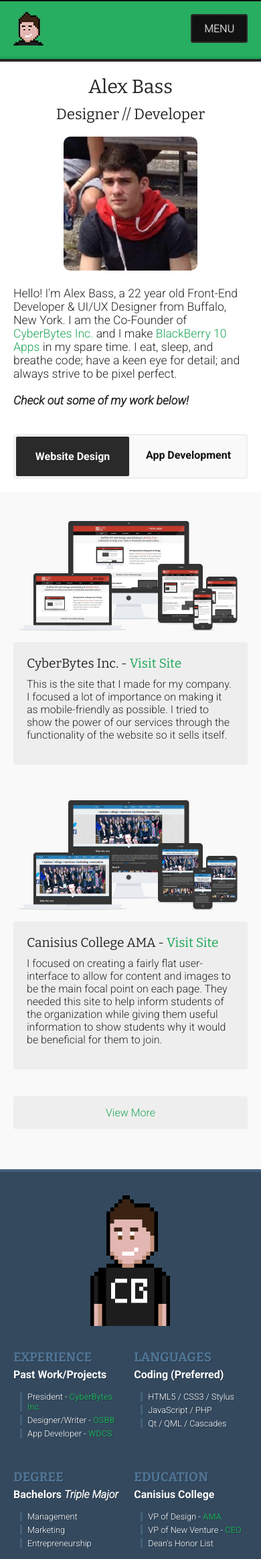
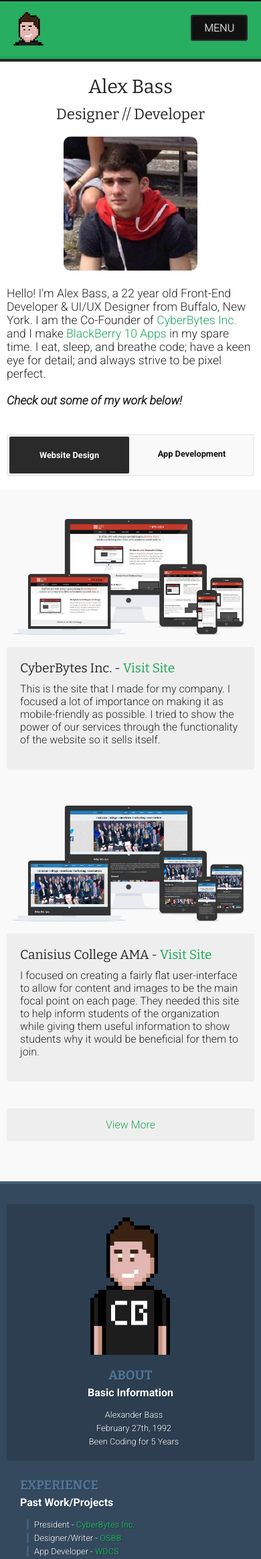
Before and after one commit to abass/abass-old, a PHP site: page / in a window 390 px wide. Shown: the top 2328 px of the page at 67% size. Run offline with PHP 8.4, Linux system fonts and the light colour scheme; style sheets or scripts are compiled from the project's sources.

Commit message:
About section revamp

```diff
--- a/index.html
+++ b/index.html
@@ -98,7 +98,16 @@
     <section class="container about">
       <div class="contained">
         <aside>
-          <img src="img/clear.gif" class="portrait" alt="Alex Bass">
+          <div><img src="img/clear.gif" class="portrait" alt="Alex Bass"></div>
+          <div>
+            <h3>About</h3>
+            <span>Basic Information</span>
+            <ul>
+              <li>Alexander Bass</li>
+              <li>February 27th, 1992</li>
+              <li>Been Coding for 5 Years</li>
+            </ul>
+          </div>
         </aside>
         <article>
           <div>
@@ -138,11 +147,11 @@
             </ul>
           </div>
           <div>
-            <h3>About</h3>
-            <span>Random Information</span>
+            <h3>Random</h3>
+            <span>Interesting Info</span>
             <ul>
               <li>Long $BBRY Investor</li>
-              <li>Pixel Perfect Personality</li>
+              <li>Pixel Perfect Eye for Detail</li>
               <li>Mechanical Keyboard Lover</li>
             </ul>
           </div>
@@ -152,11 +161,21 @@
             <ul>
               <li>App Development</li>
               <li>Skateboarding</li>
-              <li>Tech Enthusiast</li>
+              <li>Technology</li>
             </ul>
           </div>
         </article>
       </div>
+      <!-- <div class="contained"><a href="#" class="more">Learn More About Me</a></div> -->
+      <!-- <div class="contained">
+        <p>As a child, I spent most of my free time skateboarding and making video games with an RPG Maker. They were my two favorite hobbies and I dreamt of one day making a career out of one of them. As time went on, my passion for video game design grew, and I knew which career path I wanted to take.</p>
+
+        <p>There was one little problem though: I hated having to come up with a storyline for games. They needed components like complex stories, unexpected plot twists, and remarkable endings. I realized it wasn't actually the video game's story I was so passionate about, rather, it was the design that went into it; the complexity and problem-solving that went on behind the scenes to make the idea of a game come to fruition. The end-user loves seeing the finished product; I love seeing the work that goes into it.</p>
+
+        <p>Web design and app development provided with a better outlet to do what I wanted. There's no storyline; no plot twist; no remarkable ending to be made. There's just the design, detail, and problem-solving that goes into it. I quickly fell in love with the art of web design and app development, and they've become my passion. Now, instead of spending my time creating storylines, I spend it staying up-to-date on the ever-changing trends on the web. And not because I should, but simply because I enjoy doing it.</p>
+
+        <p>I've heard that when you can't tell the difference between your work and hobby, you know you've made a good career choice. And as far as I'm concerned, I couldn't have made a better one.</p>
+      </div> -->
     </section>
 
     <!-- FOOTER -->
--- a/resources/css/style.css
+++ b/resources/css/style.css
@@ -50,7 +50,7 @@ header section span .logo {
 }
 header section span.menu {
   text-align: right;
-  padding: 15px 0;
+  padding: 13px 0;
   display: none;
 }
 @media only screen and (max-width: 799px) {
@@ -58,10 +58,15 @@ header section span.menu {
     display: block;
   }
 }
+@media only screen and (max-width: 500px) {
+  header section span.menu {
+    padding: 14px 0;
+  }
+}
 header section span.menu a {
   color: #fff;
   background: #111;
-  padding: 10px 18px;
+  padding: 8px 18px;
   border: 2px solid #2a2a2a;
   border-radius: 4px;
 }
@@ -168,7 +173,7 @@ header nav ul li a:after {
     clear: both;
   }
 }
-@media only screen and (max-width: 350px) {
+@media only screen and (max-width: 400px) {
   header nav ul li a {
     display: block;
     clear: both;
@@ -470,6 +475,11 @@ header nav ul li .active {
   text-shadow: 1px 1px 0 rgba(0,0,0,0.25);
 }
 .about aside {
+  margin-top: 15px;
+  position: relative;
+  left: 68.6666666666667%;
+  background: #2c3e50;
+  border-radius: 4px;
   *zoom: 1;
   float: left;
   display: inline;
@@ -492,8 +502,10 @@ header nav ul li .active {
 .about aside:last-child {
   margin-right: 0%;
 }
-@media only screen and (max-width: 680px) {
+@media only screen and (max-width: 799px) {
   .about aside {
+    position: static;
+    left: 0;
     *zoom: 1;
     float: left;
     display: inline;
@@ -518,6 +530,69 @@ header nav ul li .active {
     margin-right: 0%;
   }
 }
+.about aside div {
+  *zoom: 1;
+  float: left;
+  display: inline;
+  clear: none;
+  text-align: inherit;
+  padding-left: 0;
+  padding-right: 0;
+  width: 48.5%;
+  margin-left: 0%;
+  margin-right: 3%;
+  display: block;
+  clear: both;
+  float: none;
+  width: 100%;
+  margin-left: auto;
+  margin-right: auto;
+}
+.about aside div:before,
+.about aside div:after {
+  content: '';
+  display: table;
+}
+.about aside div:after {
+  clear: both;
+}
+.about aside div:nth-child(2n) {
+  margin-right: 0%;
+  float: right;
+}
+.about aside div:first-child {
+  margin-left: auto;
+}
+.about aside div:last-child {
+  margin-right: auto;
+}
+@media only screen and (max-width: 799px) {
+  .about aside div {
+    display: inline;
+    clear: none;
+    width: auto;
+    margin-left: 0;
+    margin-right: 0;
+    text-align: left;
+    padding-top: 10px;
+  }
+  .about aside div:first-child {
+    margin-left: 0;
+  }
+  .about aside div:last-child {
+    margin-right: 0;
+  }
+}
+@media only screen and (max-width: 799px) {
+  .about aside div:last-child {
+    margin-top: 25px;
+  }
+}
+@media only screen and (max-width: 400px) {
+  .about aside div:last-child {
+    margin-top: 0;
+  }
+}
 .about article {
   *zoom: 1;
   float: left;
@@ -529,6 +604,11 @@ header nav ul li .active {
   width: 65.6666666666667%;
   margin-left: 0%;
   margin-right: 3%;
+  position: relative;
+  left: -34.3333333333333%;
+  display: table;
+  text-align: left;
+  margin: 0 auto;
 }
 .about article:before,
 .about article:after {
@@ -553,6 +633,8 @@ header nav ul li .active {
     width: 100%;
     margin-left: 0%;
     margin-right: 3%;
+    position: static;
+    left: 0;
   }
   .about article:before,
   .about article:after {
@@ -563,6 +645,99 @@ header nav ul li .active {
     clear: both;
   }
   .about article:last-child {
+    margin-right: 0%;
+  }
+}
+.about aside > div {
+  text-align: center;
+  box-sizing: border-box;
+}
+@media only screen and (max-width: 799px) {
+  .about aside > div {
+    *zoom: 1;
+    float: left;
+    display: inline;
+    clear: none;
+    text-align: inherit;
+    padding-left: 0;
+    padding-right: 0;
+    width: 48.5%;
+    margin-left: 0%;
+    margin-right: 3%;
+    text-align: center;
+  }
+  .about aside > div:before,
+  .about aside > div:after {
+    content: '';
+    display: table;
+  }
+  .about aside > div:after {
+    clear: both;
+  }
+  .about aside > div:last-child {
+    margin-right: 0%;
+  }
+}
+@media only screen and (max-width: 680px) {
+  .about aside > div {
+    *zoom: 1;
+    float: left;
+    display: inline;
+    clear: none;
+    text-align: inherit;
+    padding-left: 0;
+    padding-right: 0;
+    width: 48.5%;
+    margin-left: 0%;
+    margin-right: 3%;
+    text-align: center;
+  }
+  .about aside > div:before,
+  .about aside > div:after {
+    content: '';
+    display: table;
+  }
+  .about aside > div:after {
+    clear: both;
+  }
+  .about aside > div:nth-child(3n) {
+    margin-right: 3%;
+    float: left;
+  }
+  .about aside > div:nth-child(2n) {
+    margin-right: 0%;
+    float: right;
+  }
+}
+@media only screen and (max-width: 400px) {
+  .about aside > div {
+    *zoom: 1;
+    float: left;
+    display: inline;
+    clear: none;
+    text-align: inherit;
+    padding-left: 0;
+    padding-right: 0;
+    width: 100%;
+    margin-left: 0%;
+    margin-right: 3%;
+    text-align: center;
+    margin: 5px 0;
+    padding: 0 20px;
+  }
+  .about aside > div:before,
+  .about aside > div:after {
+    content: '';
+    display: table;
+  }
+  .about aside > div:after {
+    clear: both;
+  }
+  .about aside > div:nth-child(2n) {
+    margin-right: 3%;
+    float: left;
+  }
+  .about aside > div:last-child {
     margin-right: 0%;
   }
 }
@@ -652,7 +827,7 @@ header nav ul li .active {
     float: right;
   }
 }
-@media only screen and (max-width: 350px) {
+@media only screen and (max-width: 400px) {
   .about article > div {
     *zoom: 1;
     float: left;
@@ -666,6 +841,7 @@ header nav ul li .active {
     margin-right: 3%;
     margin: 5px 0;
     padding: 0 20px;
+    border-bottom: 2px solid #2c3e50;
   }
   .about article > div:before,
   .about article > div:after {
@@ -683,6 +859,7 @@ header nav ul li .active {
     margin-right: 0%;
   }
 }
+.about aside > div > h3,
 .about article > div > h3 {
   color: #507596;
   text-shadow: 1px 1px 0 rgba(0,0,0,0.25);
@@ -690,28 +867,36 @@ header nav ul li .active {
   font-weight: bold;
   margin-bottom: 5px;
 }
+.about aside > div > span,
 .about article > div > span {
   font-weight: bold;
   font-size: 1.4em;
 }
 @media only screen and (max-width: 799px) {
+  .about aside > div > span,
   .about article > div > span {
     font-size: 1.1em;
   }
 }
 @media only screen and (max-width: 500px) {
+  .about aside > div > span,
   .about article > div > span {
     font-size: 1em;
   }
 }
+.about aside > div ul,
 .about article > div ul {
   list-style: none;
   padding-left: 20px;
 }
 @media only screen and (max-width: 799px) {
+  .about aside > div ul,
   .about article > div ul {
     padding-left: 10px;
   }
+}
+.about aside > div li {
+  margin: 5px 0;
 }
 .about article > div li {
   border-left: 3px solid #425f7a;
@@ -727,31 +912,21 @@ header nav ul li .active {
   }
 }
 .portrait {
-  background: url("../../img/alex-portrait.png") no-repeat center center;
-  height: 620px;
+  background: url("../../img/alex-portrait.png") no-repeat center top;
+  height: 275px;
   width: 100%;
+  margin: 10px 0;
 }
 @media only screen and (max-width: 799px) {
   .portrait {
-    display: none;
-    height: 0;
-    width: 0;
+    background-position: center top;
+    height: 210px;
+    margin: 0;
   }
 }
-@media only screen and (max-width: 680px) {
+@media only screen and (max-width: 400px) {
   .portrait {
-    display: block;
-    background-position: center top;
-    height: 240px;
-    width: 100%;
-  }
-}
-@media only screen and (max-width: 500px) {
-  .portrait {
-    display: block;
-    background-position: center top;
-    height: 200px;
-    width: 100%;
+    margin: 10px 0;
   }
 }
 a {
@@ -891,7 +1066,7 @@ li {
     padding: 20px 20px;
   }
 }
-@media only screen and (max-width: 350px) {
+@media only screen and (max-width: 400px) {
   .container {
     padding: 20px 10px;
   }
@@ -926,7 +1101,7 @@ li {
   background: #f9f9f9;
   border-radius: 4px;
 }
-@media only screen and (max-width: 350px) {
+@media only screen and (max-width: 400px) {
   .toggle {
     font-size: 0.8rem;
   }
@@ -973,6 +1148,10 @@ img {
   display: block;
   padding: 15px 0;
   border-radius: 4px;
+}
+.about .more {
+  background: #425f7a;
+  color: #2c3e50;
 }
 .fa-external-link {
   font-size: 0.8rem;
--- a/resources/css/style.styl
+++ b/resources/css/style.styl
@@ -8,18 +8,19 @@ dbp = 1140px
 tbp = 799px
 pbp = 680px
 mbp = 500px
-xmbp = 350px
+xmbp = 400px
 
 lt-green = #27ae60
 green = #1ea557
 
-// 7, 11, 14
+// 7, 11, 14 #34495e #2c3e50
 ltrrr-blue = rgba(80, 117, 150, 1.0)
 ltrr-blue = rgba(73, 106, 136, 1.0)
 ltr-blue = rgba(66, 95, 122, 1.0)
 lt-blue = rgba(59, 84, 108, 1.0)
-blue = #34495e
-dk-blue = #2c3e50
+blue = rgba(52, 73, 94, 1.0)
+dk-blue = rgba(44, 62, 80, 1.0)
+dkr-blue = rgba(37, 51, 66, 1.0)
 
 orange = #fc6e51
 dk-orange = #e7522a
@@ -81,14 +82,16 @@ header
           width: 45px
     span.menu
       text-align: right
-      padding: 15px 0
+      padding: 13px 0
       display: none
       +below(tbp)
         display: block
+      +below(mbp)
+          padding: 14px 0
       a
         color: white
         background: black
-        padding: 10px 18px
+        padding: 8px 18px
         border: 2px solid dk-gray
         border-radius: 4px
   nav
@@ -197,14 +200,49 @@ header
   color: white
   text-shadow: b-ts
   aside
+    margin-top: 15px
+    shift(2/3)
+    background: dk-blue
+    border-radius: 4px
     col(1/3)
-    +below(pbp)
+    +below(tbp)
+      unshift()
       col(3/3)
       margin: 10px 0 20px 0
+    div
+      col(1/2, cycle: 2)
+      stack()
+      +below(tbp)
+        unstack()
+        padding-top: 10px
+    div:last-child
+      +below(tbp)
+        margin-top: 25px
+      +below(xmbp)
+        margin-top: 0
   article
     col(2/3)
+    shift(-1/3)
+    display: table
+    text-align: left
+    margin: 0 auto
     +below(tbp)
       col(3/3)
+      unshift()
+  aside > div
+    text-align: center
+    box-sizing: border-box
+    +below(tbp)
+      col(1/2)
+      text-align: center
+    +below(pbp)
+      col(1/2, uncycle: 3, cycle: 2)
+      text-align: center
+    +below(xmbp)
+      col(2/2, uncycle: 2)
+      text-align: center
+      margin: 5px 0
+      padding: 0 20px
   article > div
     col(1/2, cycle: 2)
     box-sizing: border-box
@@ -217,24 +255,27 @@ header
       col(2/2, uncycle: 2)
       margin: 5px 0
       padding: 0 20px
-  article > div > h3
+      border-bottom: 2px solid dk-blue
+  aside > div > h3, article > div > h3
     color: ltrrr-blue
     text-shadow: b-ts
     text-transform: uppercase
     font-weight: bold
     margin-bottom: 5px
-  article > div > span
+  aside > div > span, article > div > span
     font-weight: bold
     font-size: 1.4em
     +below(tbp)
       font-size: 1.1em
     +below(mbp)
       font-size: 1em
-  article > div ul
+  aside > div ul, article > div ul
     list-style: none
     padding-left: 20px
     +below(tbp)
       padding-left: 10px
+  aside > div li
+    margin: 5px 0
   article > div li
     border-left: 3px solid ltr-blue
     padding-left: 8px
@@ -245,23 +286,22 @@ header
       font-weight: normal
 
 .portrait
-  background:url('../../img/alex-portrait.png') no-repeat center center
-  height: 620px
+  background:url('../../img/alex-portrait.png') no-repeat center top
+  height: 275px
   width: 100%
+  margin: 10px 0
   +below(tbp)
-    display: none
-    height: 0
-    width: 0
-  +below(pbp)
-    display: block
     background-position: center top
-    height: 240px
-    width: 100%
-  +below(mbp)
-    display: block
-    background-position: center top
-    height: 200px
-    width: 100%
+    height: 210px
+    margin: 0
+  +below(xmbp)
+    margin: 10px 0
+  // +below(pbp)
+  //   background-position: center top
+  //   height: 210px
+  // +below(mbp)
+  //   background-position: center top
+  //   height: 200px
 
 // BASIC STYLES
 a
@@ -372,6 +412,10 @@ img
   // :focus, :active
   //   background: ltrr-gray
 
+.about .more
+  background: ltr-blue
+  color: dk-blue
+
 .fa-external-link
   font-size: .8rem
   margin-left: 4px
```
